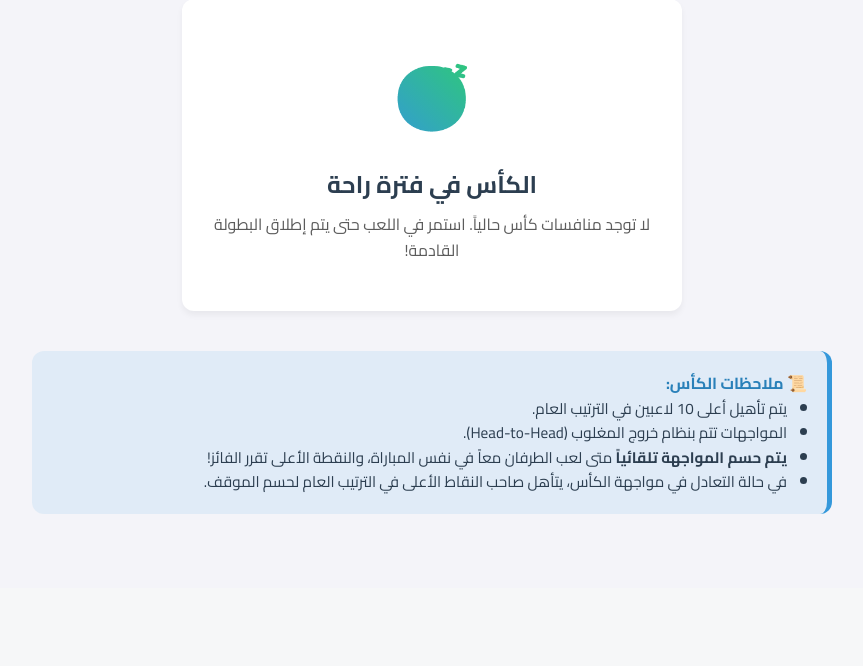
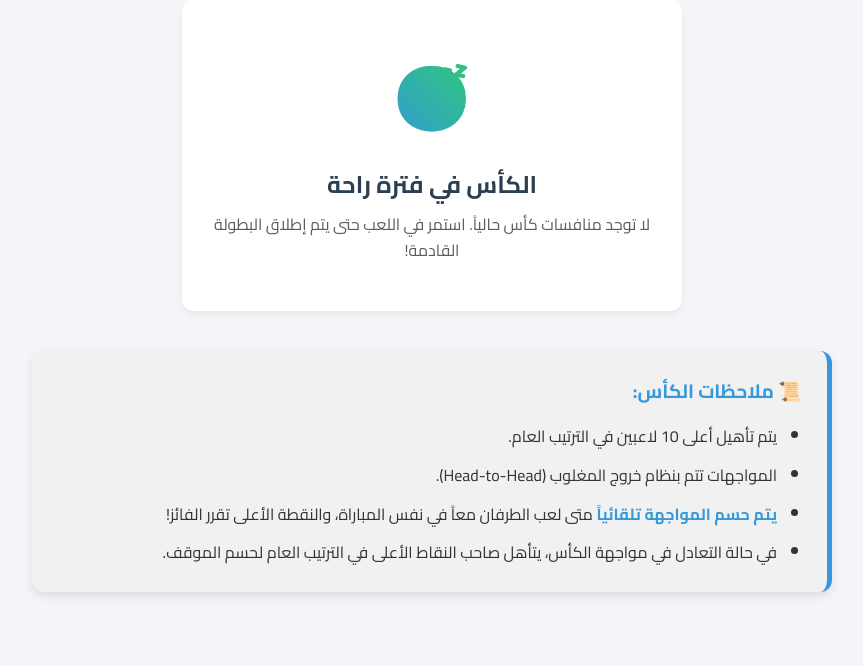
Before and after one commit to 3bkader-gpt/fantasy-5aside, a FastAPI app: template app/templates/cup.html in a window 1280 px wide. Shown: the part 213-879 px from the top of the page, without its empty margins (208-1071 px from the left). Before the commit the page ends 727 px from the top, so only its background shows below. Run offline with FastAPI, Linux system fonts and the light colour scheme; the template is opened without the code that fills it, so the values that code supplies are empty.

Commit message:
style(UI): Use dynamic CSS variables for Cup Notes to fix Dark Mode visibility

```diff
--- a/app/templates/cup.html
+++ b/app/templates/cup.html
@@ -58,13 +58,15 @@
     {% endif %}
 
     <div
-        style="margin-top: 40px; padding: 20px; background: rgba(52, 152, 219, 0.1); border-radius: 12px; border-right: 5px solid #3498db; color: #2c3e50;">
-        <h4 style="margin-top: 0; color: #2980b9;">📜 ملاحظات الكأس:</h4>
-        <ul style="font-size: 0.95rem; margin-bottom: 0; padding-right: 20px; line-height: 1.6;">
-            <li>يتم تأهيل أعلى 10 لاعبين في الترتيب العام.</li>
-            <li>المواجهات تتم بنظام خروج المغلوب (Head-to-Head).</li>
-            <li><strong>يتم حسم المواجهة تلقائياً</strong> متى لعب الطرفان معاً في نفس المباراة، والنقطة الأعلى تقرر
-                الفائز!</li>
+        style="margin-top: 40px; padding: 25px; background: var(--hover-bg); border-radius: 12px; border-right: 5px solid var(--accent-color); color: var(--text-color); box-shadow: 0 4px 10px rgba(0,0,0,0.1);">
+        <h4
+            style="margin-top: 0; color: var(--accent-color); font-size: 1.2rem; margin-bottom: 15px; font-weight: 800;">
+            📜 ملاحظات الكأس:</h4>
+        <ul style="font-size: 1rem; margin-bottom: 0; padding-right: 25px; line-height: 1.8;">
+            <li style="margin-bottom: 10px;">يتم تأهيل أعلى 10 لاعبين في الترتيب العام.</li>
+            <li style="margin-bottom: 10px;">المواجهات تتم بنظام خروج المغلوب (Head-to-Head).</li>
+            <li style="margin-bottom: 10px;"><strong style="color: var(--accent-color);">يتم حسم المواجهة
+                    تلقائياً</strong> متى لعب الطرفان معاً في نفس المباراة، والنقطة الأعلى تقرر الفائز!</li>
             <li>في حالة التعادل في مواجهة الكأس، يتأهل صاحب النقاط الأعلى في الترتيب العام لحسم الموقف.</li>
         </ul>
     </div>
```
